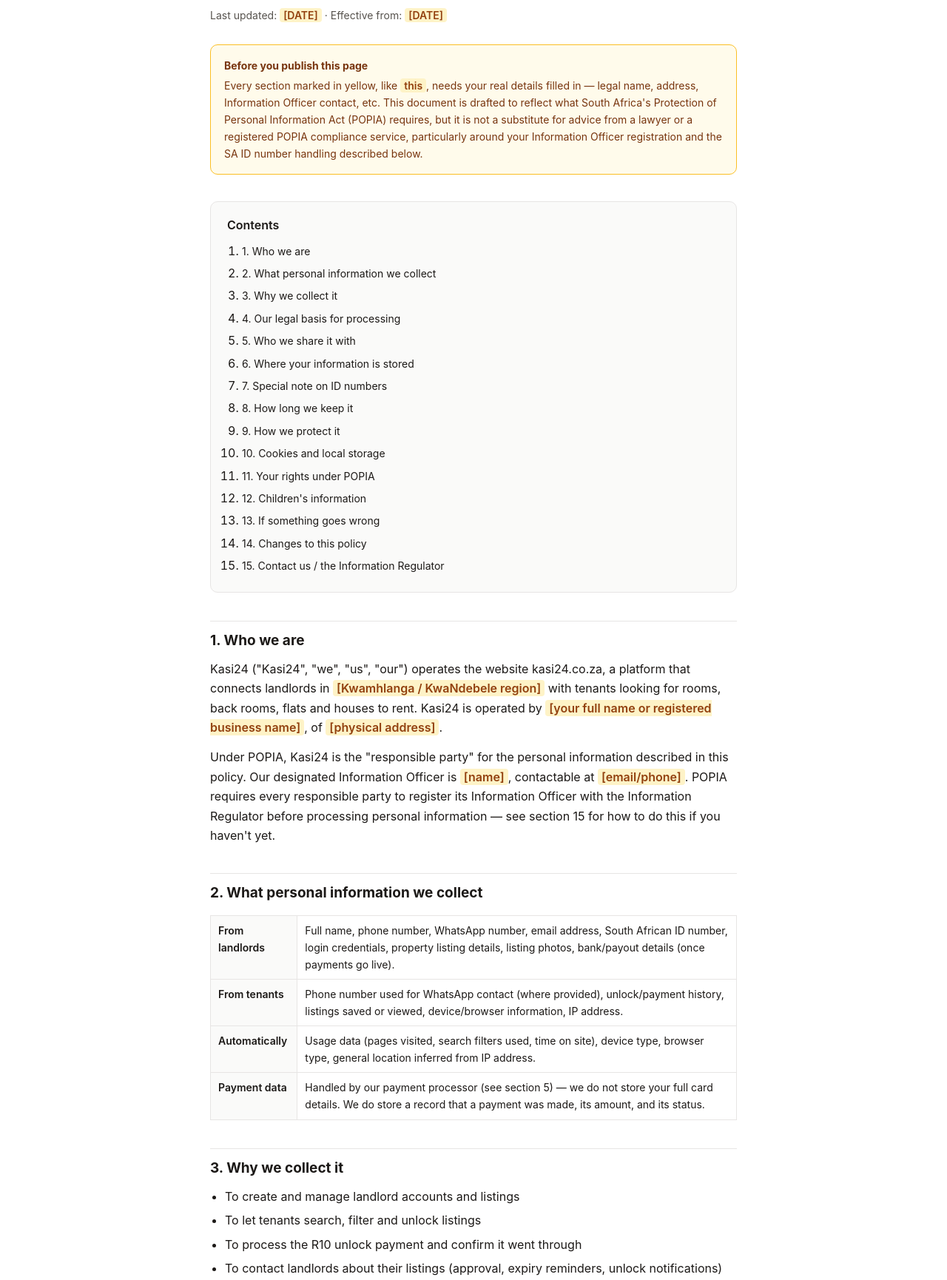
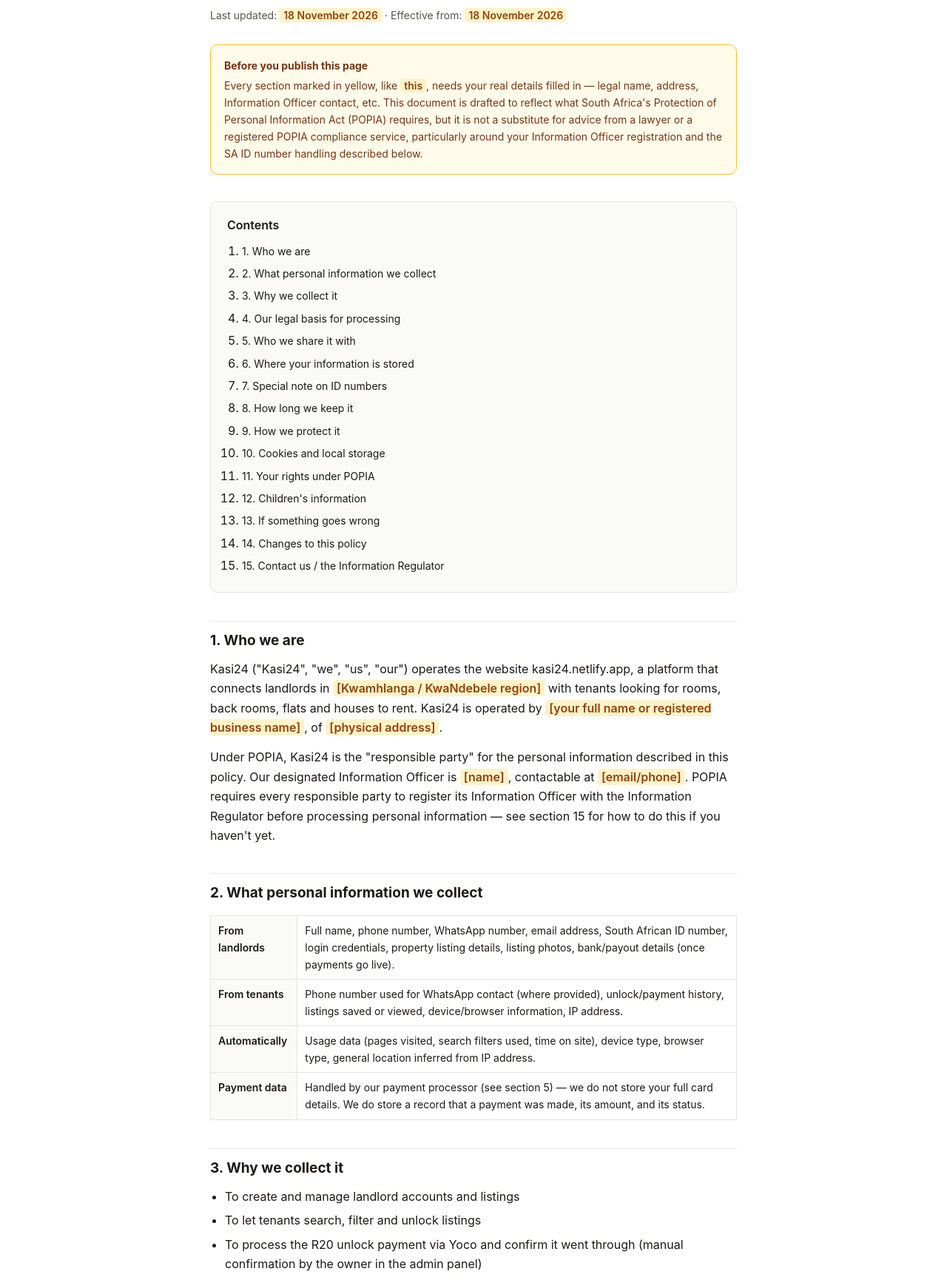
Before and after one commit to SibusisoMash/Kasi24, a plain HTML site: page privacy-policy.html in a window 1280 px wide. Shown: the part 167-1897 px from the top of the page at 74% size. Drawn offline with Linux system fonts and the light colour scheme.

Commit message:
Add files via upload

```diff
--- a/privacy-policy.html
+++ b/privacy-policy.html
@@ -134,7 +134,7 @@
 
 <main>
   <h1>Privacy Policy</h1>
-  <p class="updated">Last updated: <span class="fill">[DATE]</span> · Effective from: <span class="fill">[DATE]</span></p>
+  <p class="updated">Last updated: <span class="fill">18 November 2026</span> · Effective from: <span class="fill">18 November 2026</span></p>
 
   <div class="placeholder-note">
     <strong>Before you publish this page</strong>
@@ -164,7 +164,7 @@
 
   <h2 id="who">1. Who we are</h2>
   <p>
-    Kasi24 ("Kasi24", "we", "us", "our") operates the website kasi24.co.za, a platform that connects
+    Kasi24 ("Kasi24", "we", "us", "our") operates the website kasi24.netlify.app, a platform that connects
     landlords in <span class="fill">[Kwamhlanga / KwaNdebele region]</span> with tenants looking for
     rooms, back rooms, flats and houses to rent. Kasi24 is operated by
     <span class="fill">[your full name or registered business name]</span>, of
@@ -190,7 +190,7 @@
   <ul>
     <li>To create and manage landlord accounts and listings</li>
     <li>To let tenants search, filter and unlock listings</li>
-    <li>To process the R10 unlock payment and confirm it went through</li>
+    <li>To process the R20 unlock payment via Yoco and confirm it went through (manual confirmation by the owner in the admin panel)</li>
     <li>To contact landlords about their listings (approval, expiry reminders, unlock notifications)</li>
     <li>To detect and prevent fraud, fake listings and abuse of the platform</li>
     <li>To improve the site and understand how it's used</li>
@@ -210,7 +210,7 @@
   <p>We share personal information only where necessary to run the platform:</p>
   <ul>
     <li><strong>Supabase</strong> (database, authentication and file storage provider) — hosts all the information described in section 2.</li>
-    <li><strong>Yoco</strong> — processes the R10 unlock payment. We share only the information needed to process the transaction; we never see or store your full card details.</li>
+    <li><strong>Yoco</strong> — processes the R20 unlock payment via a Yoco payment link (you pay on Yoco’s site using your cell number as reference). We share only the information needed to process the transaction; we never see or store your full card details.</li>
     <li><strong>Netlify</strong> (hosting provider) — serves the website itself.</li>
     <li><strong>Law enforcement or regulators</strong> — only where we are legally required to, such as in response to a valid court order.</li>
   </ul>
@@ -309,7 +309,7 @@
 </main>
 
 <footer>
-  © <span class="fill">[YEAR]</span> Kasi24. All rights reserved.
+  © <span class="fill">2026</span> Kasi24. All rights reserved.
 </footer>
 
 </body>
```
